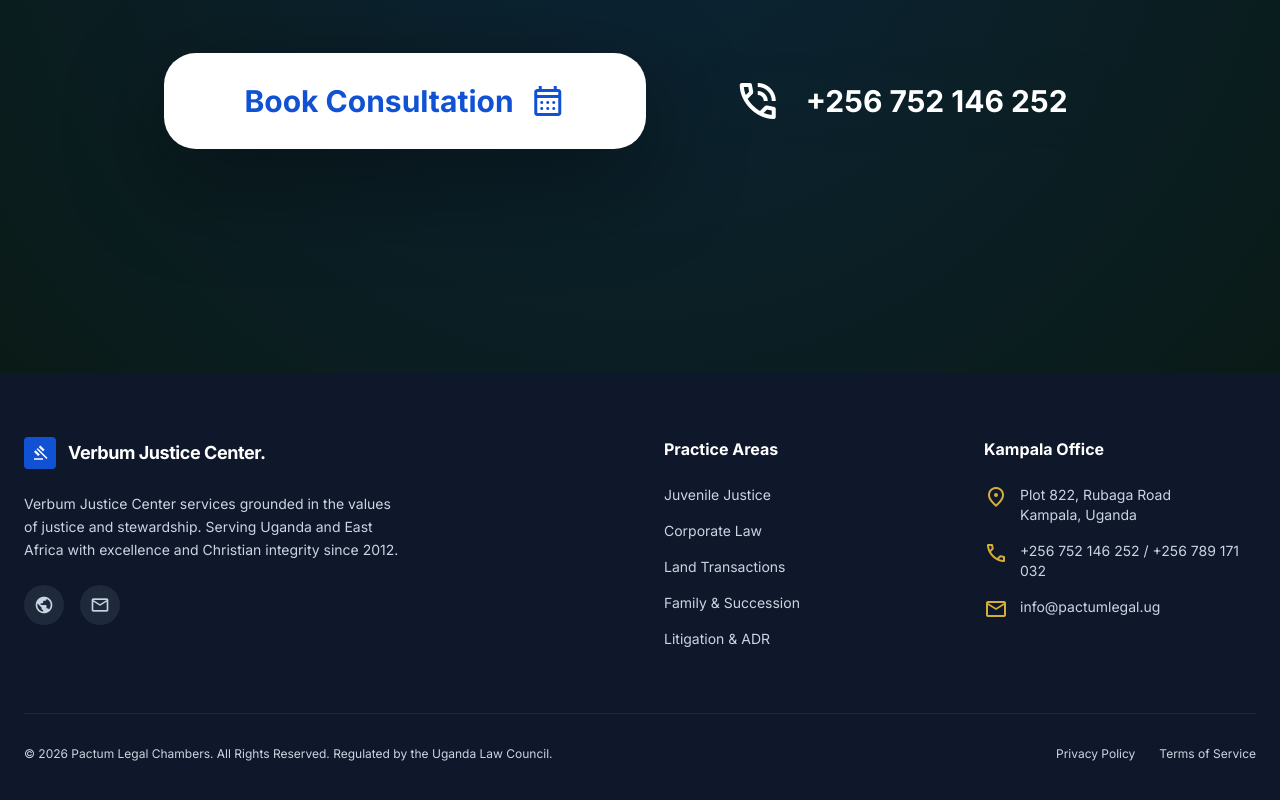
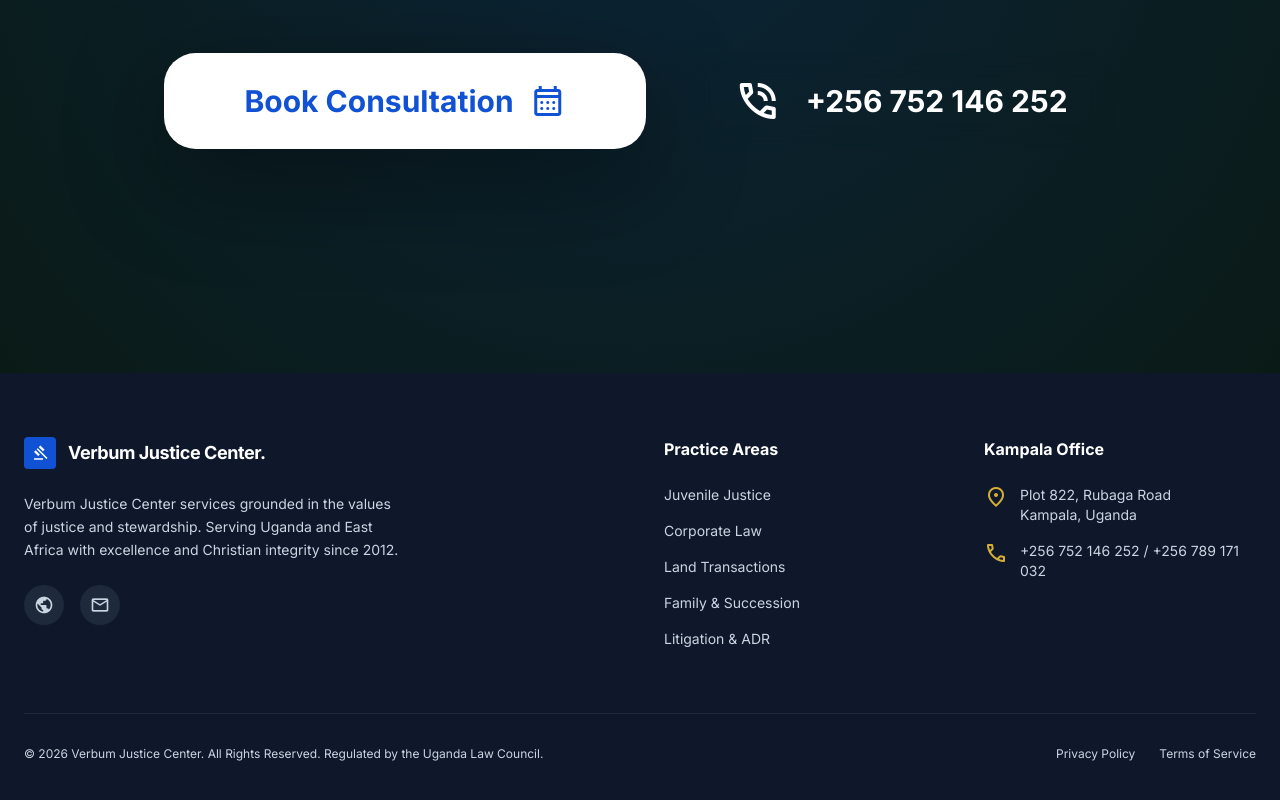
Before and after one commit to MuriisaJohn/Pactum-legal-chambers, a React (Vite) app: page /#/ in a window 1280 px wide. Shown: the part 4367-5167 px from the top of the page. Built offline with nearby package versions, Linux system fonts and the light colour scheme; a web font is replaced by a local one.

Commit message:
footer update

```diff
--- a/components/Footer.tsx
+++ b/components/Footer.tsx
@@ -49,15 +49,12 @@
               <span>+256 752 146 252 / +256 789 171 032</span>
 
             </li>
-            <li className="flex gap-3">
-              <span className="material-symbols-outlined text-accent-gold">mail</span>
-              <span>info@pactumlegal.ug</span>
-            </li>
+
           </ul>
         </div>
       </div>
       <div className="max-w-7xl mx-auto mt-16 pt-8 border-t border-slate-800 text-center text-xs flex flex-col md:flex-row justify-between items-center gap-4">
-        <p>© 2026 Pactum Legal Chambers. All Rights Reserved. Regulated by the Uganda Law Council.</p>
+        <p>© 2026 Verbum Justice Center. All Rights Reserved. Regulated by the Uganda Law Council.</p>
         <div className="flex gap-6">
           <a href="#" className="hover:text-white">Privacy Policy</a>
           <a href="#" className="hover:text-white">Terms of Service</a>
```
